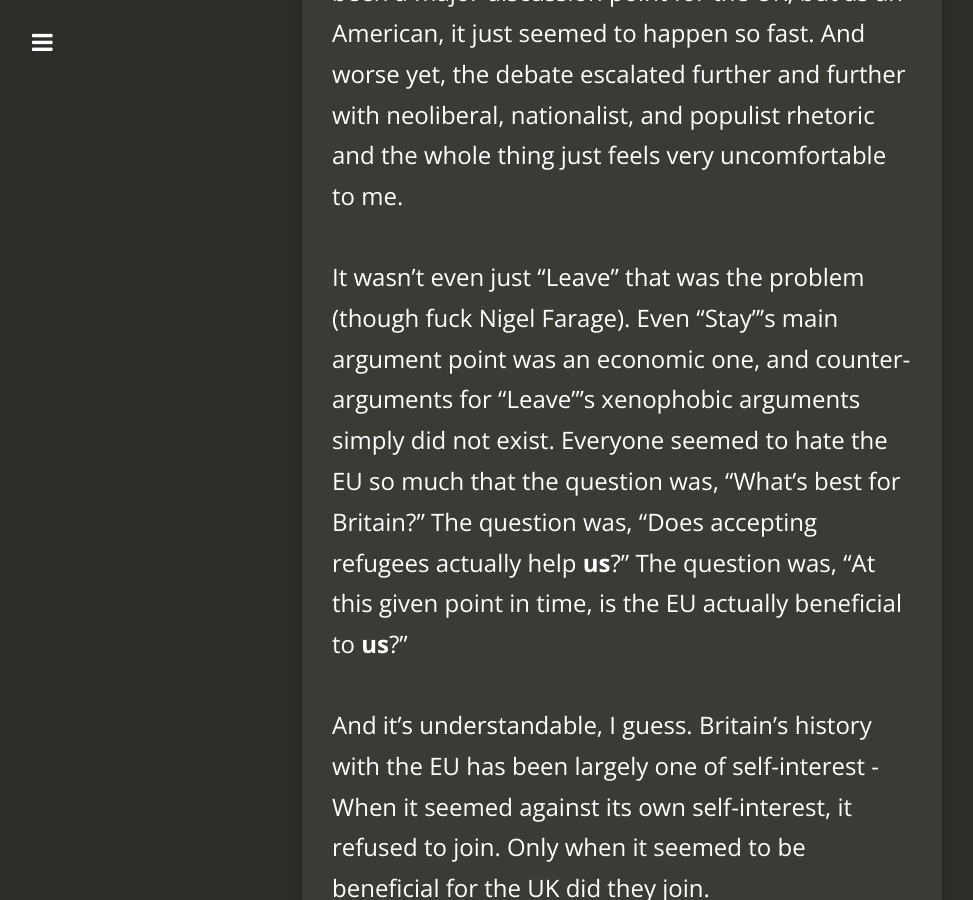
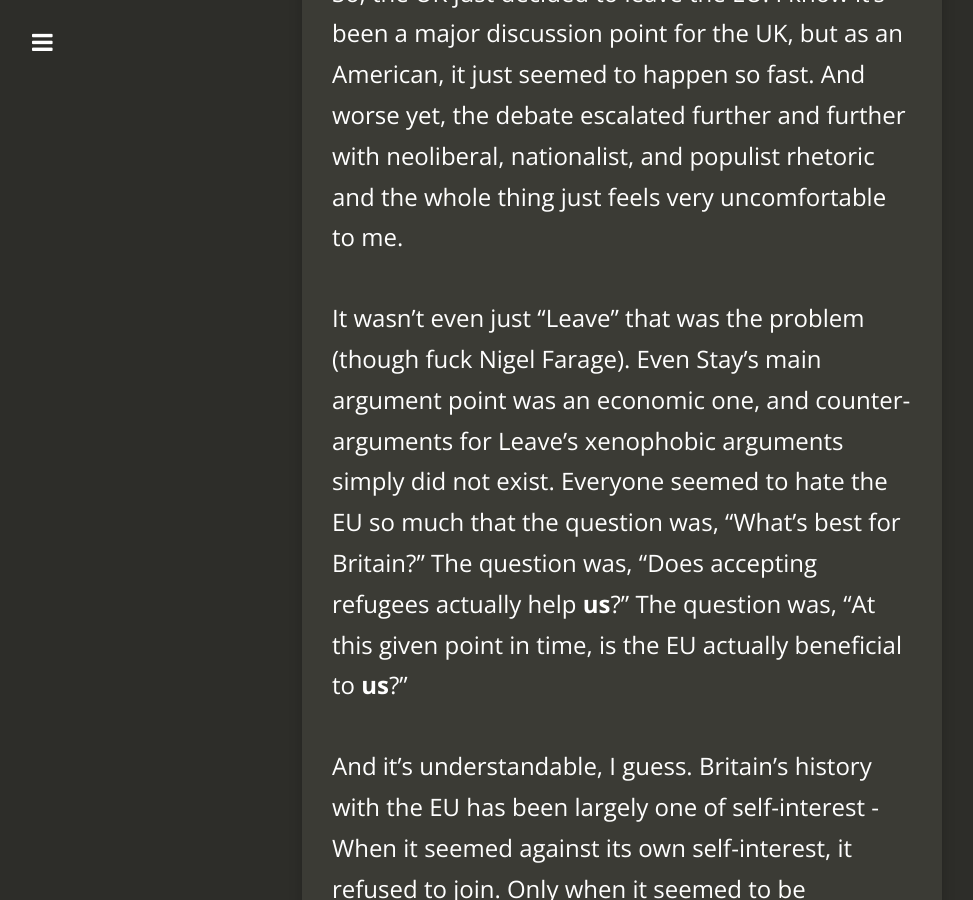
Before and after one commit to aamirazh/aamirazhar.me-backup, a Jekyll site: the page built from _posts/2016-06-24-pessimism.md, in a window 1280 px wide and 900 px high, scrolled down 341 px. Shown: the whole window, without its empty margins (18-991 px from the left). Built offline with Jekyll 4.4.1, drawn with Linux system fonts in a browser that asks for light colours; nearby versions of some CDN libraries; comment, search, counter and statistics services are not loaded.

```diff
--- a/_posts/2016-06-24-pessimism.md
+++ b/_posts/2016-06-24-pessimism.md
@@ -15,7 +15,7 @@ tags:
 
 So, the UK just decided to leave the EU. I know it's been a major discussion point for the UK, but as an American, it just seemed to happen so fast. And worse yet, the debate escalated further and further with neoliberal, nationalist, and populist rhetoric and the whole thing just feels very uncomfortable to me.
 
-It wasn't even just "Leave" that was the problem (though fuck Nigel Farage). Even "Stay"'s main argument point was an economic one, and counter-arguments for "Leave"'s xenophobic arguments simply did not exist. Everyone seemed to hate the EU so much that the question was, "What's best for Britain?" The question was, "Does accepting refugees actually help **us**?" The question was, "At this given point in time, is the EU actually beneficial to **us**?"
+It wasn't even just "Leave" that was the problem (though fuck Nigel Farage). Even Stay's main argument point was an economic one, and counter-arguments for Leave's xenophobic arguments simply did not exist. Everyone seemed to hate the EU so much that the question was, "What's best for Britain?" The question was, "Does accepting refugees actually help **us**?" The question was, "At this given point in time, is the EU actually beneficial to **us**?"
 
 And it's understandable, I guess. Britain's history with the EU has been largely one of self-interest - When it seemed against its own self-interest, it refused to join. Only when it seemed to be beneficial for the UK did they join.
 
```
Also changed, not shown: other parts of _posts/2016-06-24-pessimism.md (+1 -1 lines).
